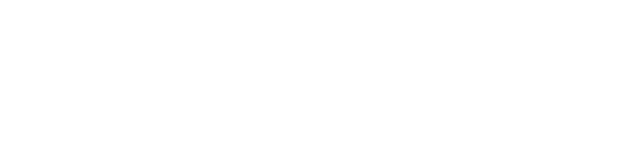
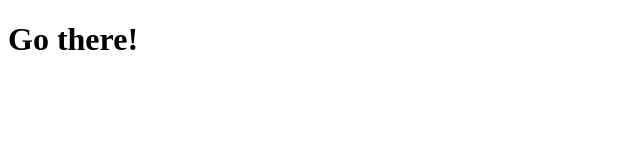
Before and after one commit to Husinat/crap-portfolio, a plain HTML site: page index.html in a window 1280 px wide. Shown: the whole page, without its empty margins (0-640 px from the left). Drawn offline with Linux system fonts and the light colour scheme.

Commit message:
added h1

```diff
--- a/index.html
+++ b/index.html
@@ -6,6 +6,6 @@
     <title>Crap Portfolio</title>
 </head>
 <body>
-
+ <h1>Go there!</h1>
 </body>
 </html>
```
